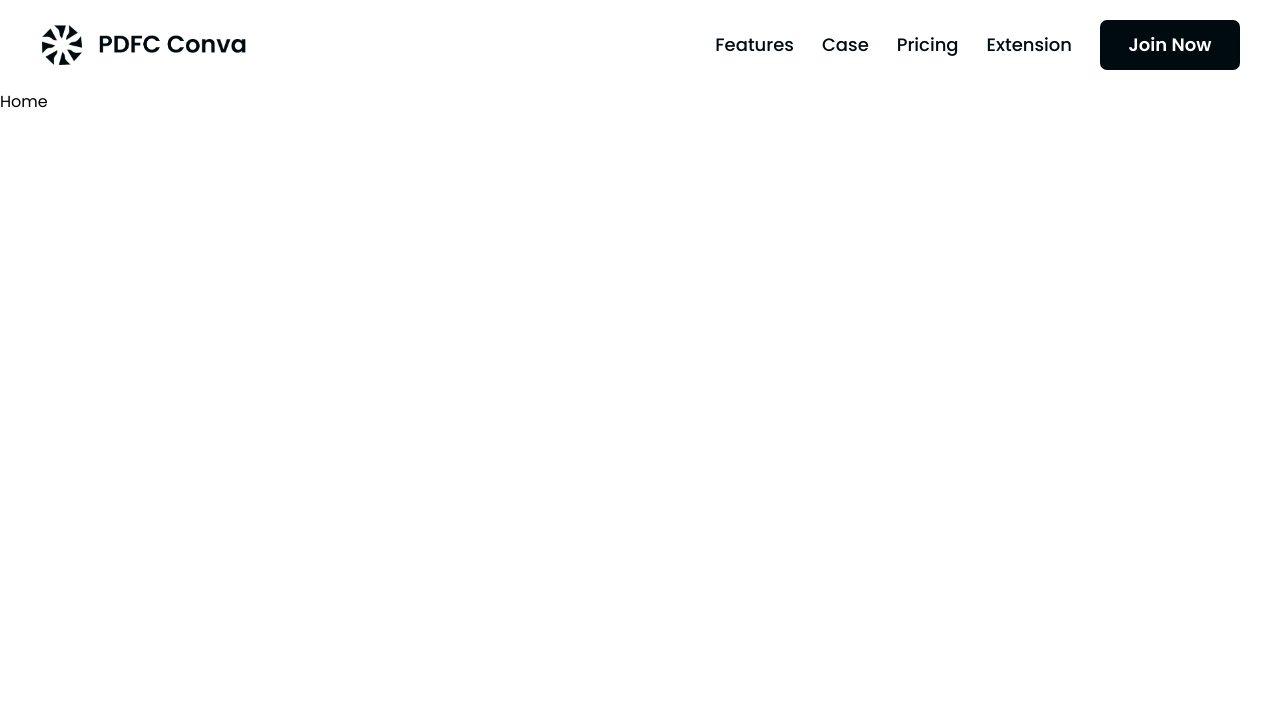
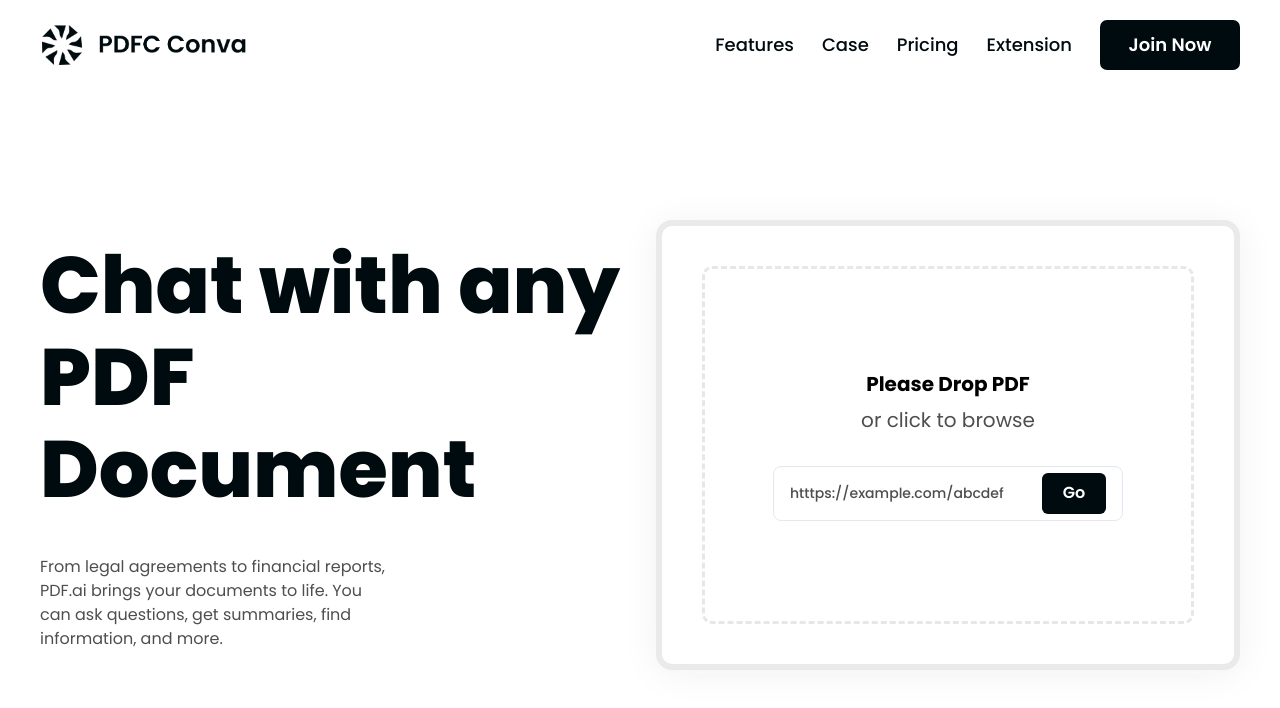
Before and after one commit to zulqarnain1231/pdfc, a Next.js app: page / in a window 1280 px wide. Shown: the top 708 px of the page. Built offline with nearby package versions, Linux system fonts and the light colour scheme.

Commit message:
finished hero Section

```diff
--- a/app/page.tsx
+++ b/app/page.tsx
@@ -1,3 +1,9 @@
+import Hero from "@/components/Home/Hero/Hero";
+
 export default function Home() {
-  return <main className="w-full h-full">Home</main>;
+  return (
+    <main className="w-full h-full">
+      <Hero />
+    </main>
+  );
 }
--- /dev/null
+++ b/components/Home/Hero/Hero.tsx
@@ -0,0 +1,48 @@
+import ComponentWrapper from "@/components/Shared/Wrappers/ComponentWrapper";
+import React from "react";
+
+const Hero = () => {
+  return (
+    <ComponentWrapper style="lg:h-[calc(100dvh-90px)] w-full">
+      <div className="w-full h-full grid lg:grid-cols-2 lg:py-0 py-10 gap-8">
+        <aside className="w-full h-full flex flex-col items-center lg:items-start justify-center gap-10">
+          <h1 className="text-brand-main md:text-[80px] md:leading-[92px] text-5xl font-extrabold">
+            Chat with any PDF Document
+          </h1>
+          <p className="text-black-off text-base font-normal lg:w-[60%]">
+            From legal agreements to financial reports, PDF.ai brings your
+            documents to life. You can ask questions, get summaries, find
+            information, and more.
+          </p>
+        </aside>
+        <aside className="w-full h-full flex flex-col items-center justify-center">
+          <div className="sm:h-[450px] h-[300px] w-full bg-white-main rounded-2xl shadow-uploadPdf border-[6px] border-white-off sm:p-10 p-5">
+            <div className="w-full h-full flex flex-col items-center justify-center gap-8 border-[3px] border-black-secondary border-dashed rounded-[10px] px-2">
+              <div className="w-full flex flex-col items-center justify-center gap-2">
+                <p className="text-balck-off text-xl font-bold">
+                  Please Drop PDF{" "}
+                </p>
+                <p className="text-black-off text-xl font-normal">
+                  or click to browse
+                </p>
+              </div>
+              <div className="sm:w-[350px] w-full sm:h-[55px] h-auto py-2 px-4 flex sm:flex-row flex-col items-center justify-between border border-[#E2E8F0] rounded-lg">
+                <input
+                  type="text"
+                  placeholder="htttps://example.com/abcdef"
+                  className="sm:w-[calc(100%-64px)] w-full h-full focus:outline-none border-none text-sm text-black-off placeholder:text-black-off font-medium"
+                  autoComplete="off"
+                />
+                <button className="h-[41px] w-[64px] flex items-center justify-center text-white-main font-semibold text-base bg-brand-main rounded-md">
+                  Go
+                </button>
+              </div>
+            </div>
+          </div>
+        </aside>
+      </div>
+    </ComponentWrapper>
+  );
+};
+
+export default Hero;
--- a/tailwind.config.ts
+++ b/tailwind.config.ts
@@ -19,8 +19,12 @@ const config: Config = {
         white: {
           main: "#fff",
           off: "#EAEAEA",
+          secondary: "#BFBFBF",
         },
         success: "#1F8D51",
+      },
+      boxShadow: {
+        uploadPdf: "0px 4px 38px 0px rgba(36, 36, 37, 0.06)",
       },
       backgroundImage: {
         "gradient-radial": "radial-gradient(var(--tw-gradient-stops))",
```
